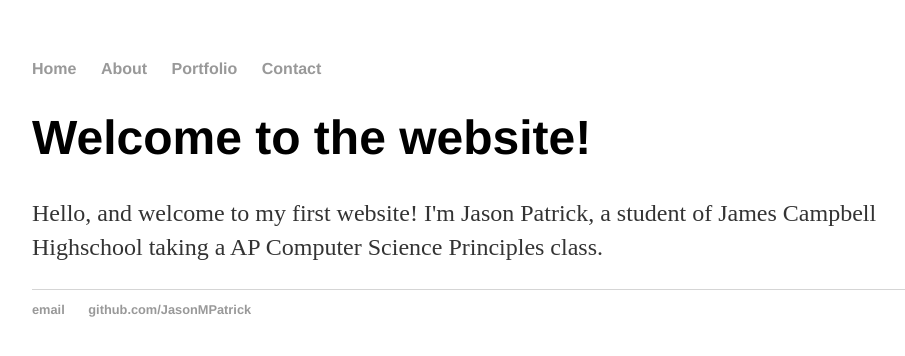
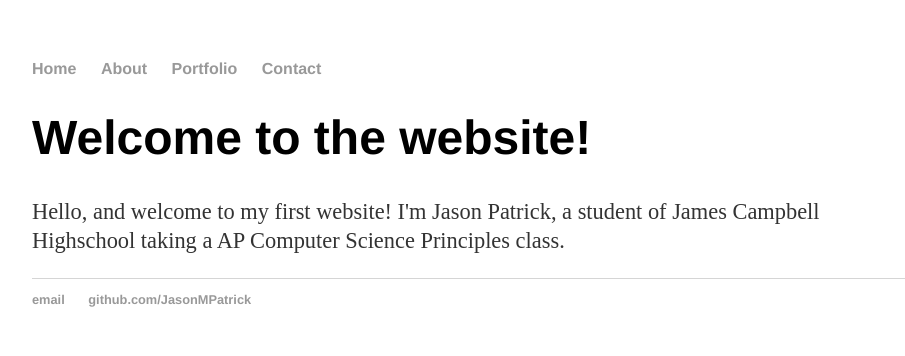
Before and after one commit to JasonMPatrick/JasonMPatrick.github.io, a Jekyll site: the page built from index.html, in a window 1280 px wide. Shown: the top 356 px of the page, without its empty margins (160-1065 px from the left). Built offline with Jekyll 4.4.1, drawn with Linux system fonts in a browser that asks for light colours.

Commit message:
Update main.css

```diff
--- a/css/main.css
+++ b/css/main.css
@@ -24,8 +24,8 @@ h1 {
     font-family:'Helvetica', 'Arial', 'Sans-Serif';
 }
 p {
-    font-size: 1.5em;
-    line-height: 1.4em;
+    font-size: 1.4em;
+    line-height: 1.3em;
     color: #333;
 }
 footer {
```
